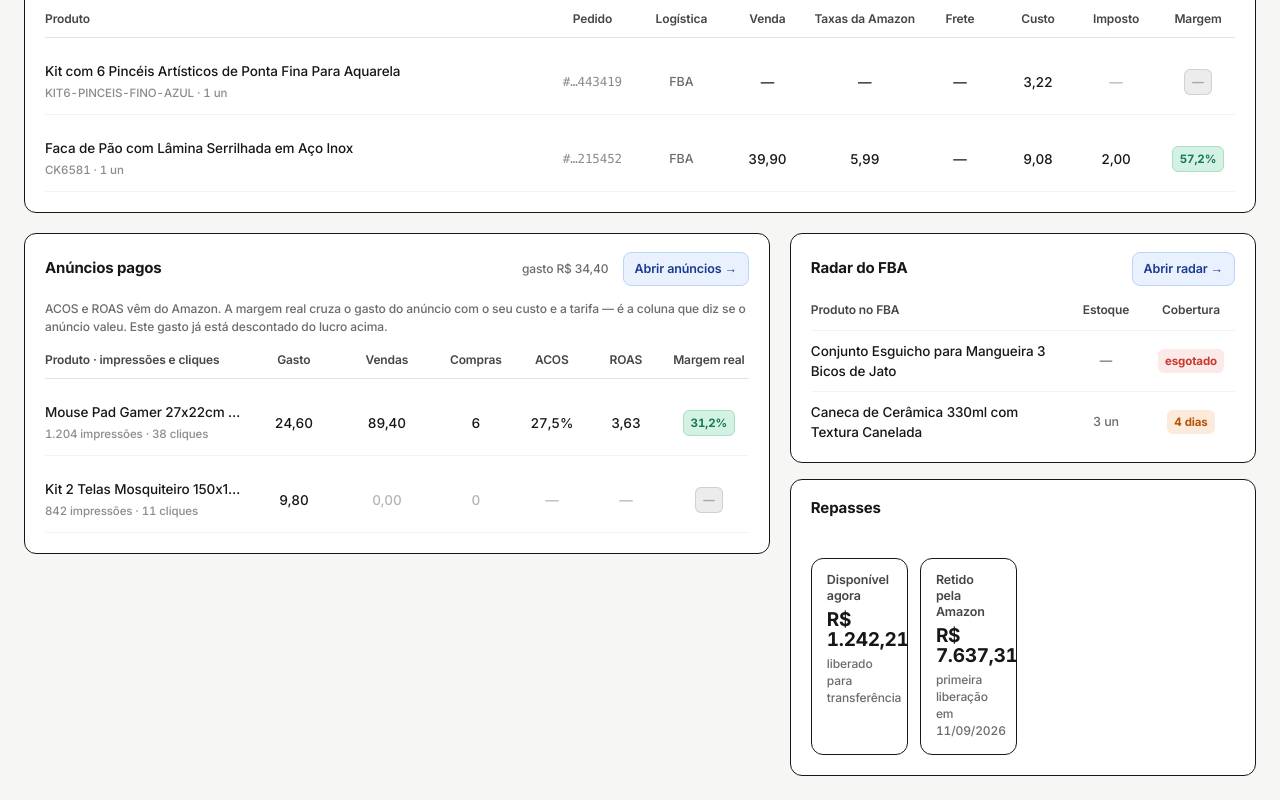
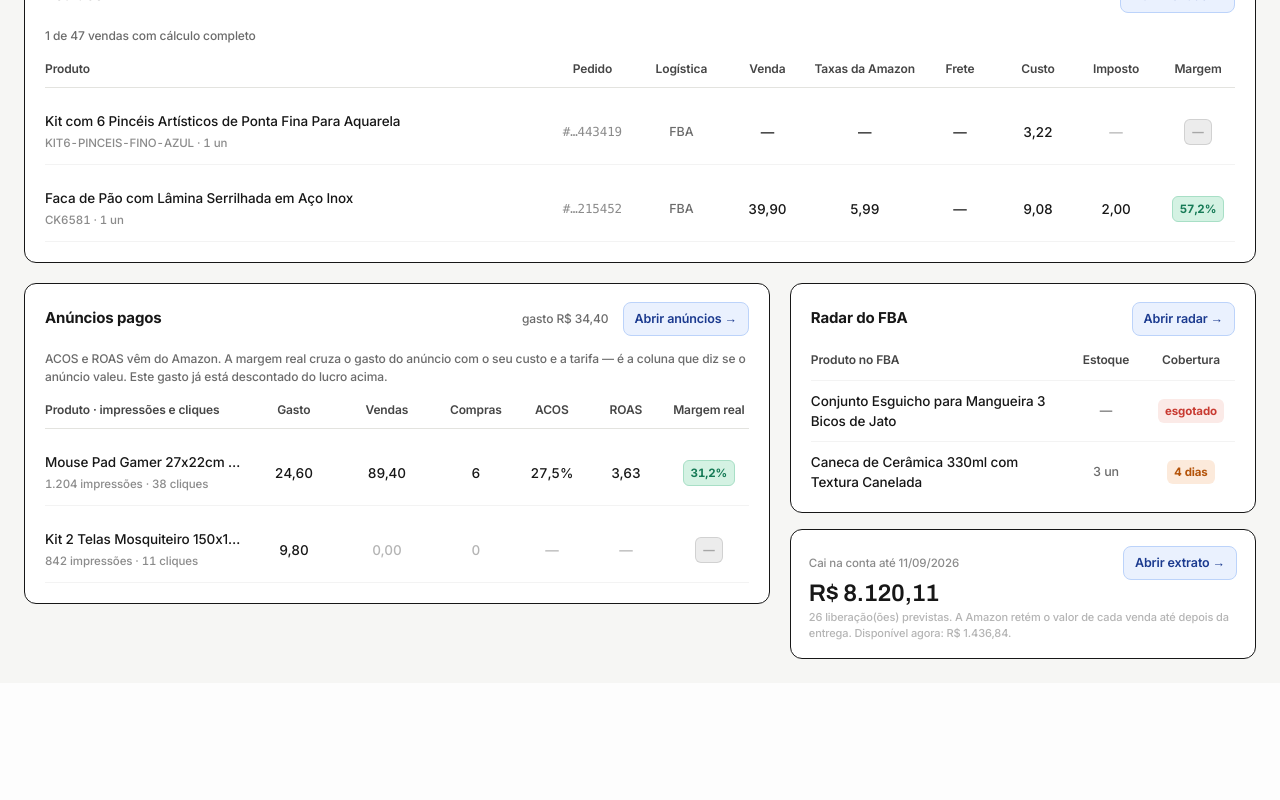
Before and after one commit to AninhaBe/amazon-fba-platform, a Next.js app: page /lab/amazon in a window 1280 px wide. Shown: the part 1023-1823 px from the top of the page. After the commit the page ends 1706 px from the top, so only its background shows below. Built offline with nearby package versions, Linux system fonts and the light colour scheme.

Commit message:
test: a bancada da Amazon passa a usar a peca real dos Repasses e a frase real da Margem — a amostra curta escondia a faixa 54% mais alta

```diff
--- a/src/app/lab/amazon/page.tsx
+++ b/src/app/lab/amazon/page.tsx
@@ -30,6 +30,7 @@
 import { useState } from "react";
 import { PainelV3, type DadosV3 } from "../../components/PainelV3";
 import { PainelV3Baixo, type DadosV3Baixo } from "../../components/PainelV3Baixo";
+import { EtapaDoCaminhoView } from "../../components/EtapaDoCaminhoView";
 import { CANAL_AMAZON } from "@/lib/canalV3";
 import type { ProfitabilityLine } from "@/lib/profitability";
 import {
@@ -62,7 +63,12 @@ const ENTRADA: EntradaDaFaixaAmazon = {
   imposto: 41.27,
   lucro: 100.22,
   margemPct: 12.14,
-  baseDoResultado: "R$ 825,34 em 44 pedidos",
+  // ⚠️ A FRASE REAL DE PRODUCAO, nao uma encurtada. A versao
+  // anterior desta bancada usava "R$ 825,34 em 44 pedidos" e por isso os oito
+  // cartoes fechavam em 126px aqui enquanto na tela dela a faixa tinha o dobro
+  // da altura. Amostra mais curta que a realidade esconde exatamente o que a
+  // bancada existe para mostrar.
+  baseDoResultado: "Sobre R$ 178,98 em 10 pedidos (preço de anúncio nos 7 ainda não publicados) · 7 de 12 pedidos do período ainda sem valor publicado pela Amazon",
 };
 
 const HOJE = new Date().toLocaleDateString("en-CA", { timeZone: "America/Sao_Paulo" });
@@ -170,24 +176,22 @@ const BAIXO: DadosV3Baixo = {
     href: "/amazon/estoque",
     vazio: "Nenhum SKU em ruptura iminente.",
   },
-  /** REPASSES — o que a Amazon ja liberou e o que ela ainda retem. Na tela real
-   *  e o `SaldoNaAmazon`; aqui entra a mesma forma com numeros do print. */
+  /**
+   * REPASSES — a MESMA peca da tela real (`EtapaDoCaminhoView`).
+   *
+   * ⚠️ ESTAVA ERRADO ATE 13/09/2026: eu tinha escrito aqui um
+   * cartao proprio com duas caixas ("Disponivel agora" / "Retido"), e a tela
+   * real passou a usar a peca compacta do Mercado Livre. Bancada que desenha
+   * diferente da tela aprova um desenho que o produto nao tem — e o unico
+   * motivo de ela existir e ser fiel.
+   */
   saldo: (
-    <section className="v3-card">
-      <div className="v3-card-cab"><h2>Repasses</h2></div>
-      <div className="v3-colunas" style={{ "--colunas": 2 } as React.CSSProperties}>
-        <div className="v3-coluna">
-          <p className="v3-coluna-rotulo">Disponível agora</p>
-          <strong className="v3-coluna-valor">R$ 1.242,21</strong>
-          <p className="v3-coluna-share">liberado para transferência</p>
-        </div>
-        <div className="v3-coluna">
-          <p className="v3-coluna-rotulo">Retido pela Amazon</p>
-          <strong className="v3-coluna-valor">R$ 7.637,31</strong>
-          <p className="v3-coluna-share">primeira liberação em 11/09/2026</p>
-        </div>
-      </div>
-    </section>
+    <EtapaDoCaminhoView
+      rotulo="Cai na conta até 11/09/2026"
+      valor="R$ 8.120,11"
+      acao={<a className="v3-btn" href="/amazon/monitor?secao=repasses">Abrir extrato →</a>}
+      contexto={<>26 liberação(ões) previstas. A Amazon retém o valor de cada venda até depois da entrega. Disponível agora: R$ 1.436,84.</>}
+    />
   ),
 };
 
```
